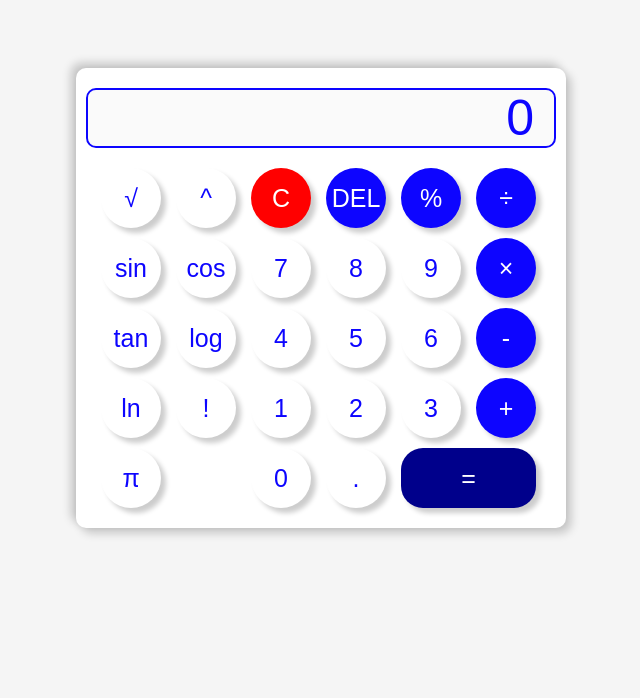
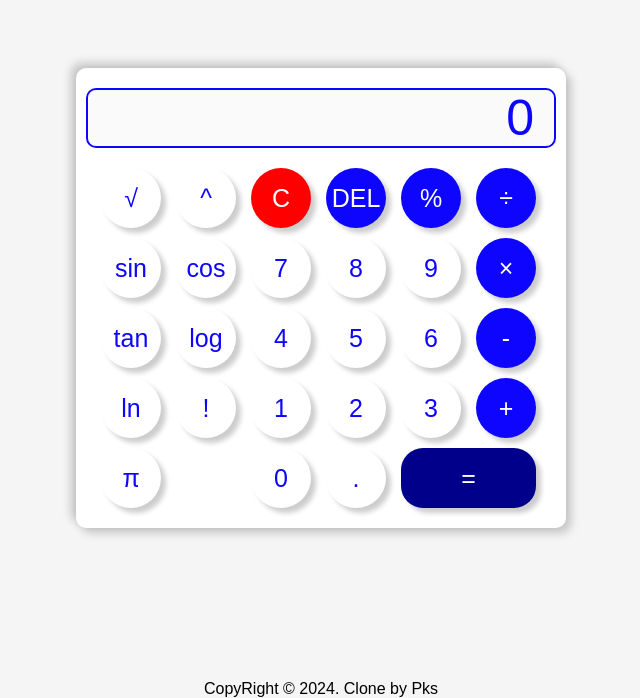
Before and after one commit to PraweenSoni/calculator_project-, a plain HTML site: page index.html in a window 1280 px wide. Shown: the part 102-800 px from the top of the page, without its empty margins (319-959 px from the left). Drawn offline with Linux system fonts and the light colour scheme.

Commit message:
adding footer

```diff
--- a/index.html
+++ b/index.html
@@ -48,6 +48,7 @@
         </div>
       </div>
     </div>
+    <footer>CopyRight &copy; 2024. Clone by Pks</footer>
     <script src="index.js"></script>
   </body>
 </html>
```
